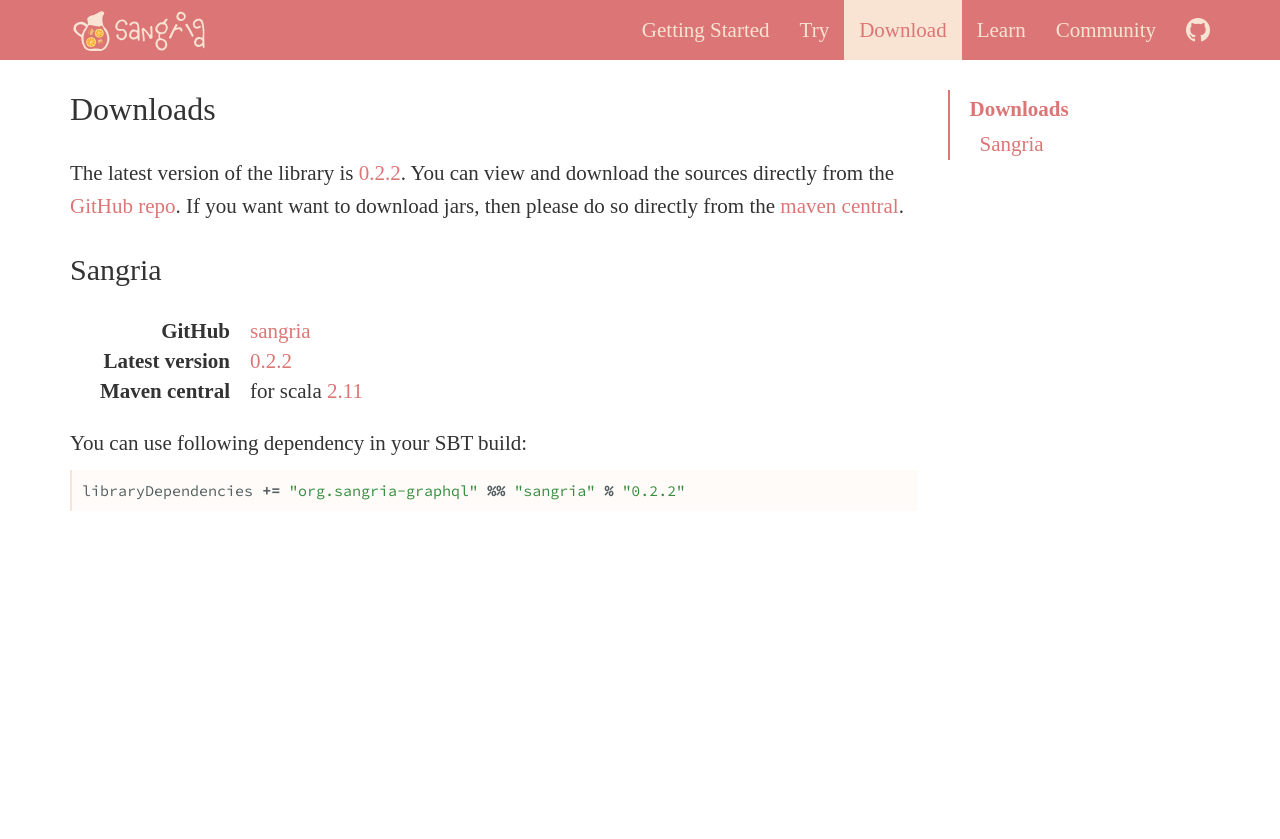
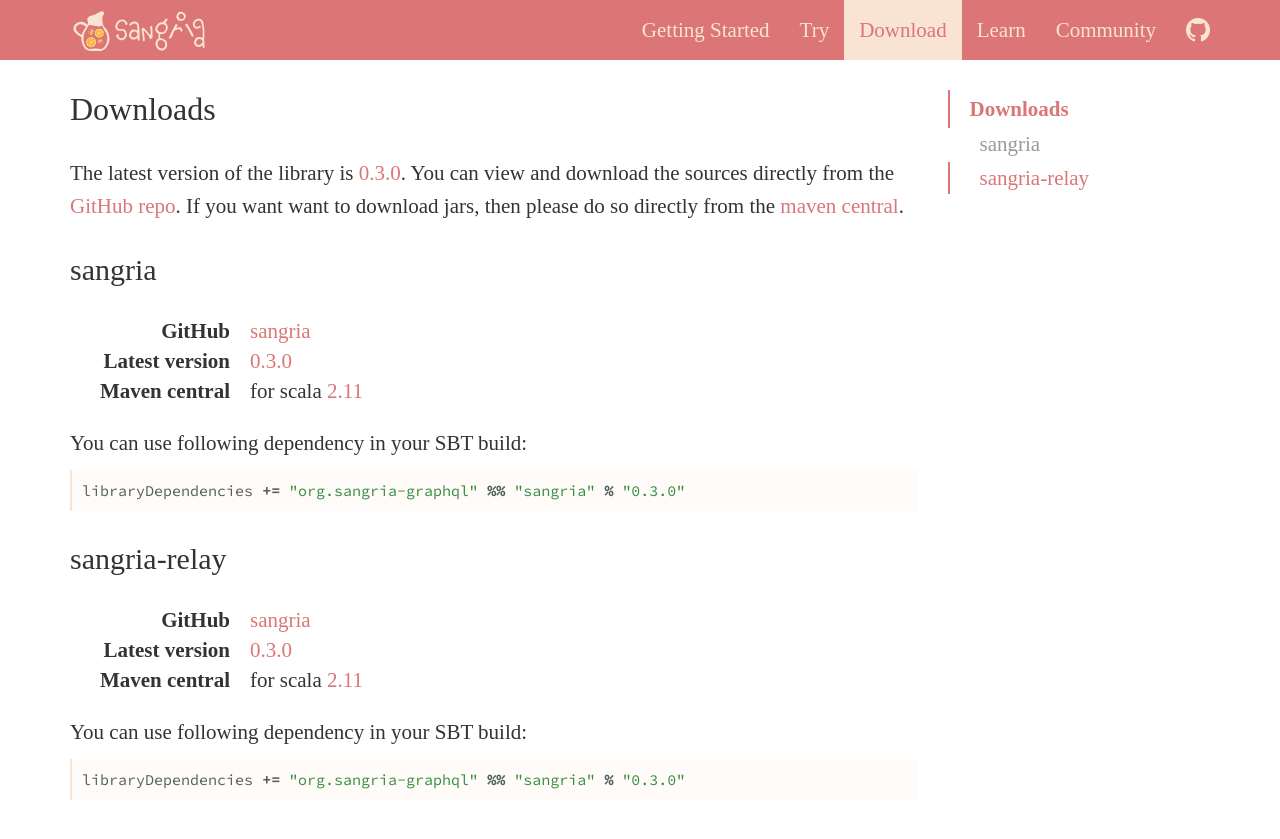
Before and after one commit to sangria-graphql/sangria-graphql.github.io, a Jekyll site: the page built from download.md, in a window 1280 px wide. Shown: the top 839 px of the page. Built offline with Jekyll 4.4.1, drawn with Linux system fonts in a browser that asks for light colours.

```diff
--- a/_config.yml
+++ b/_config.yml
@@ -7,7 +7,8 @@ ga-code: UA-65759630-1
 domain: sangria-graphql.org
 
 version:
-  sangria: 0.2.2
+  sangria: 0.3.0
+  sangria-relay: 0.3.0
 
 groupId: org.sangria-graphql
 
@@ -15,6 +16,7 @@ link:
   sangria-github: https://github.com/sangria-graphql
   sangria-maven: http://search.maven.org/#search%7Cga%7C1%7Cg%3A%22org.sangria-graphql%22
   sangria-releases: https://github.com/sangria-graphql/sangria/releases
+  sangria-relay-releases: https://github.com/sangria-graphql/sangria-relay/releases
   twitter: https://twitter.com/easyangel
   stack-overflow: http://stackoverflow.com/questions/tagged/sangria
   stack-overflow-ask: http://stackoverflow.com/questions/ask?tags=scala,graphql,sangria
@@ -22,10 +24,13 @@ link:
   sangria-changelog: https://github.com/sangria-graphql/sangria/blob/master/CHANGELOG.md
   repo:
     sangria: https://github.com/sangria-graphql/sangria
+    sangria-relay: https://github.com/sangria-graphql/sangria-relay
   maven:
     sangria: http://search.maven.org/#artifactdetails%7Corg.sangria-graphql%7Csangria_
+    sangria: http://search.maven.org/#artifactdetails%7Corg.sangria-graphql%7Csangria-relay_
   issues:
     sangria: https://github.com/sangria-graphql/sangria/issues
+    sangria: https://github.com/sangria-graphql/sangria-relay/issues
   website: https://github.com/sangria-graphql/sangria-website
   jekyll: http://jekyllrb.com/
   ghpages: https://pages.github.com/
--- a/download.md
+++ b/download.md
@@ -10,7 +10,7 @@ The latest version of the library is [{{site.version.sangria}}]({{site.link.sang
 You can view and download the sources directly from the [GitHub repo]({{site.link.sangria-github}}).
 If you want want to download jars, then please do so directly from the [maven central]({{site.link.sangria-maven}}).
 
-### Sangria
+### sangria
 
 <dl class="dl-horizontal">
   <dt>GitHub</dt><dd><a target="_blank" href="{{site.link.repo.sangria}}">sangria</a></dd>
@@ -25,3 +25,19 @@ You can use following dependency in your SBT build:
 {% highlight scala %}
 libraryDependencies += "{{site.groupId}}" %% "sangria" % "{{site.version.sangria}}"
 {% endhighlight %}
+
+### sangria-relay
+
+<dl class="dl-horizontal">
+  <dt>GitHub</dt><dd><a target="_blank" href="{{site.link.repo.sangria-relay}}">sangria</a></dd>
+  <dt>Latest version</dt><dd><a target="_blank" href="{{site.link.sangria-relay-releases}}">{{site.version.sangria-relay}}</a></dd>
+  <dt>Maven central</dt><dd>
+    for scala <a target="_blank" href="{{site.link.maven.sangria-relay}}2.11%7C{{site.version.sangria-relay}}%7Cjar">2.11</a>
+  </dd>
+</dl>
+
+You can use following dependency in your SBT build:
+
+{% highlight scala %}
+libraryDependencies += "{{site.groupId}}" %% "sangria" % "{{site.version.sangria-relay}}"
+{% endhighlight %}
```
